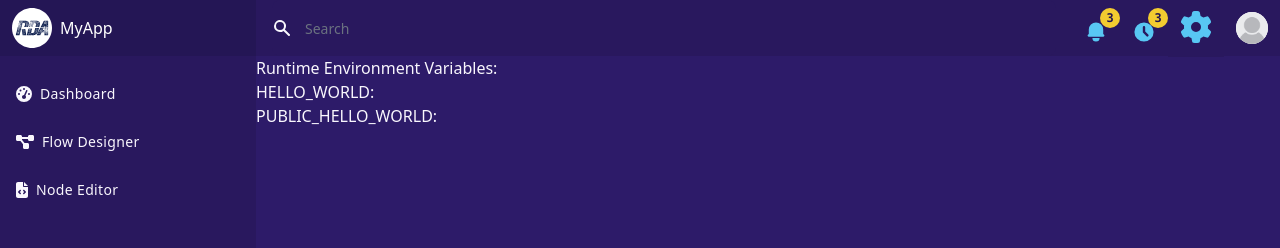
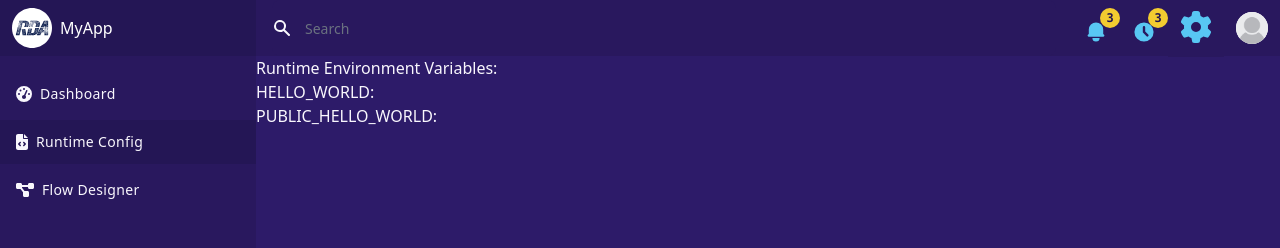
Before and after one commit to rdacorporation/nextjs-typescript-tailwindui-graphql-boilerplate, a Next.js app in the folder App/: page /runtimeconfig in a window 1280 px wide. Shown: the top 248 px of the page. Built offline with nearby package versions, Linux system fonts and the light colour scheme.

Commit message:
Allow for items with children to be clicked; Add nav to runtime config

```diff
--- a/App/src/data/navigation.tsx
+++ b/App/src/data/navigation.tsx
@@ -13,8 +13,8 @@ export interface Navigation {
 
 const navigation: Navigation[] = [
   { title: 'Dashboard', icon: <FontAwesomeIcon icon={faTachometerAlt} />, current: true, url: '/' },
+  { title: 'Runtime Config', icon: <FontAwesomeIcon icon={faFileCode} />, current: true, url: '/runtimeconfig' },
   { title: 'Flow Designer', icon: <FontAwesomeIcon icon={faProjectDiagram} />, current: true, url: '/flow_designer' },
-  { title: 'Node Editor', icon: <FontAwesomeIcon icon={faFileCode} />, current: true, url: '/node_editor' },
 ];
 
 export default navigation;
--- a/App/src/layouts/DefaultLayout/Sidebar.tsx
+++ b/App/src/layouts/DefaultLayout/Sidebar.tsx
@@ -2,6 +2,7 @@ import { observer } from 'mobx-react';
 import React, { useEffect } from 'react';
 import { Disclosure } from '@headlessui/react';
 import { templateSettings, template } from 'lodash';
+import Link from 'next/link';
 
 import app from '@src/data/app';
 import nav from '@src/data/navigation';
@@ -40,8 +41,14 @@ const Sidebar = () => {
                   <>
                     <Disclosure.Button className="relative flex flex-row w-full">
                       <span className="w-full flex flex-row items-center h-11 hover:bg-base-300 text-base-content hover:text-base-content border-l-4 border-transparent hover:border-accent-focus pr-6">
-                        <span className="flex-none justify-center items-center ml-3">{item.icon}</span>
-                        <span className="ml-2 text-sm flex-grow text-left tracking-wide truncate">{item.title}</span>
+                        <Link href={item.url ? template(item.url)(urlTemplateData) : ''} passHref={true}>
+                          <a>
+                            <span className="flex-none justify-center items-center ml-3">{item.icon}</span>
+                            <span className="ml-2 text-sm flex-grow text-left tracking-wide truncate">
+                              {item.title}
+                            </span>
+                          </a>
+                        </Link>
                         <span className="flex-none">
                           <svg
                             className={classNames(
```
Also changed, not shown: App/package.json (+9 -9 lines), 1 other file (tests, documents, lock files or other folders).
